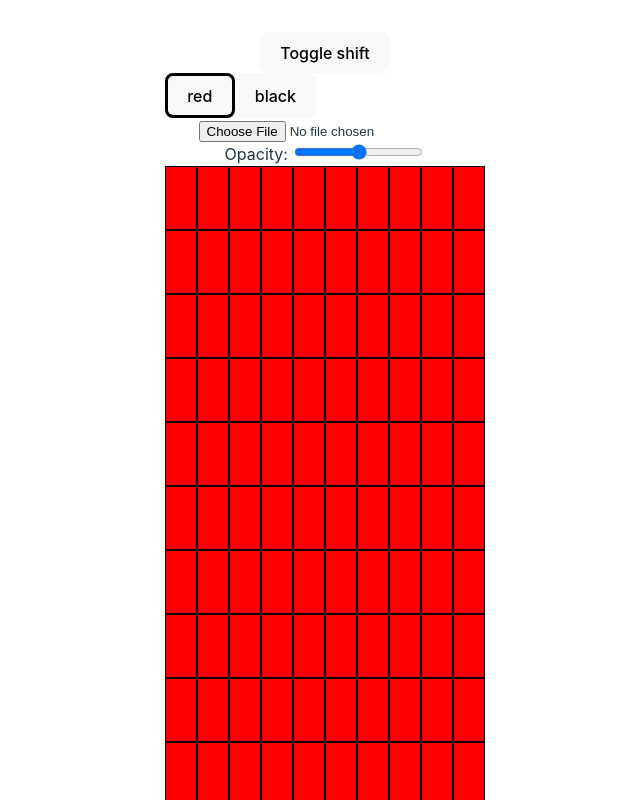
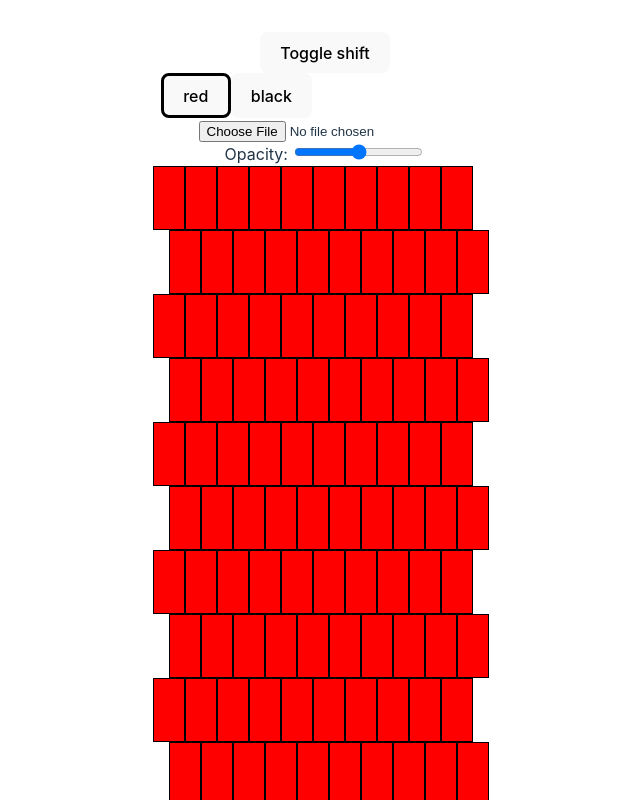
Before and after one commit to julioolvr/patterns, a React (Vite) app: page / in a window 1280 px wide. Shown: the top 800 px of the page, without its empty margins (315-955 px from the left). Built offline with nearby package versions, Linux system fonts and the light colour scheme.

Commit message:
Shifted by default

```diff
--- a/src/Pattern.tsx
+++ b/src/Pattern.tsx
@@ -20,7 +20,7 @@ function usePattern(width: number, height: number) {
   const [pixels, setPixels] = useImmer(
     R.times(height, () => R.times(width, R.constant(0)))
   );
-  const [isShifted, setIsShifted] = useState(false);
+  const [isShifted, setIsShifted] = useState(true);
 
   return {
     palette,
```
